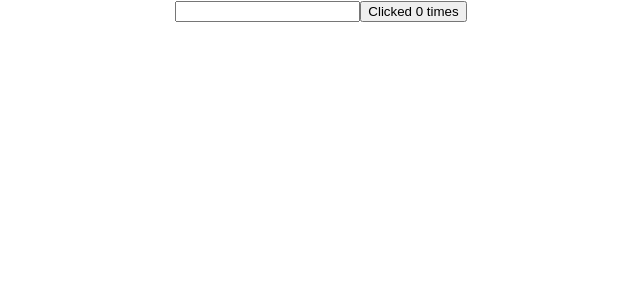
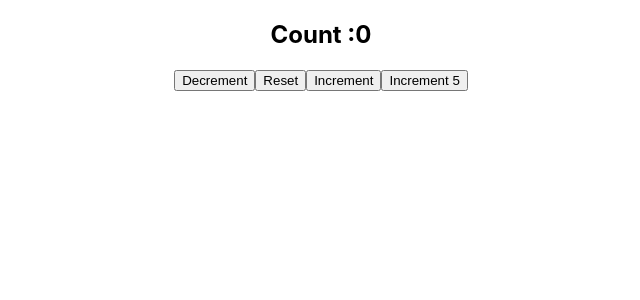
Before and after one commit to lyonsouma/New-React, a React (Create React App) app: page / in a window 1280 px wide. Shown: the top 300 px of the page, without its empty margins (319-959 px from the left). Built offline with nearby package versions, Linux system fonts and the light colour scheme.

Commit message:
increment with use of previous variable

```diff
--- a/src/App.js
+++ b/src/App.js
@@ -1,11 +1,13 @@
 // import logo from './logo.svg';
 import './App.css';
-import Counter from './components/counter';
+import CounterThreeB from './components/CounterThreeB';
+// import Counter from './components/counter';
 
 function App() {
   return (
     <div className="App">
-      <Counter/>
+      {/* <Counter/> */}
+      <CounterThreeB />
     </div>
   );
 }
--- /dev/null
+++ b/src/components/CounterThreeB.js
@@ -0,0 +1,29 @@
+import React, {useState} from 'react'
+const CounterThreeB = () =>{
+
+    const [count, setCount] = useState(0)
+
+    const Increments = ()=>{
+        setCount(previous => previous + 1)
+    }
+
+    const Decrements = ()=>{
+        setCount(previous => previous - 1)
+    }
+
+    const IncrementsFive = ()=>{
+        setCount(previous => previous + 5)
+    }
+
+    return(
+        <div>
+          <h2>Count :{count}</h2>
+          <button onClick={Decrements}>Decrement</button>
+          <button onClick={()=>setCount(0)}>Reset</button>
+          <button onClick={Increments}>Increment</button>
+          <button onClick={IncrementsFive}>Increment 5</button>
+        </div>
+    )
+
+}
+export default CounterThreeB
```
